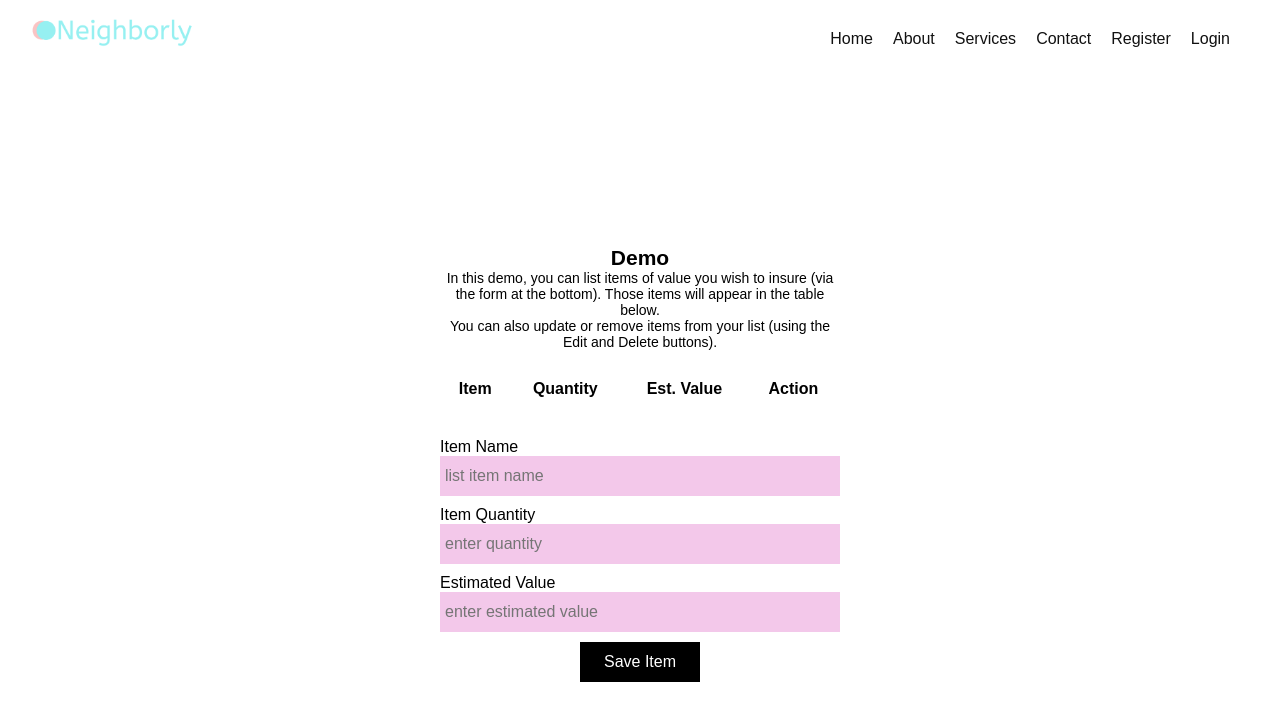
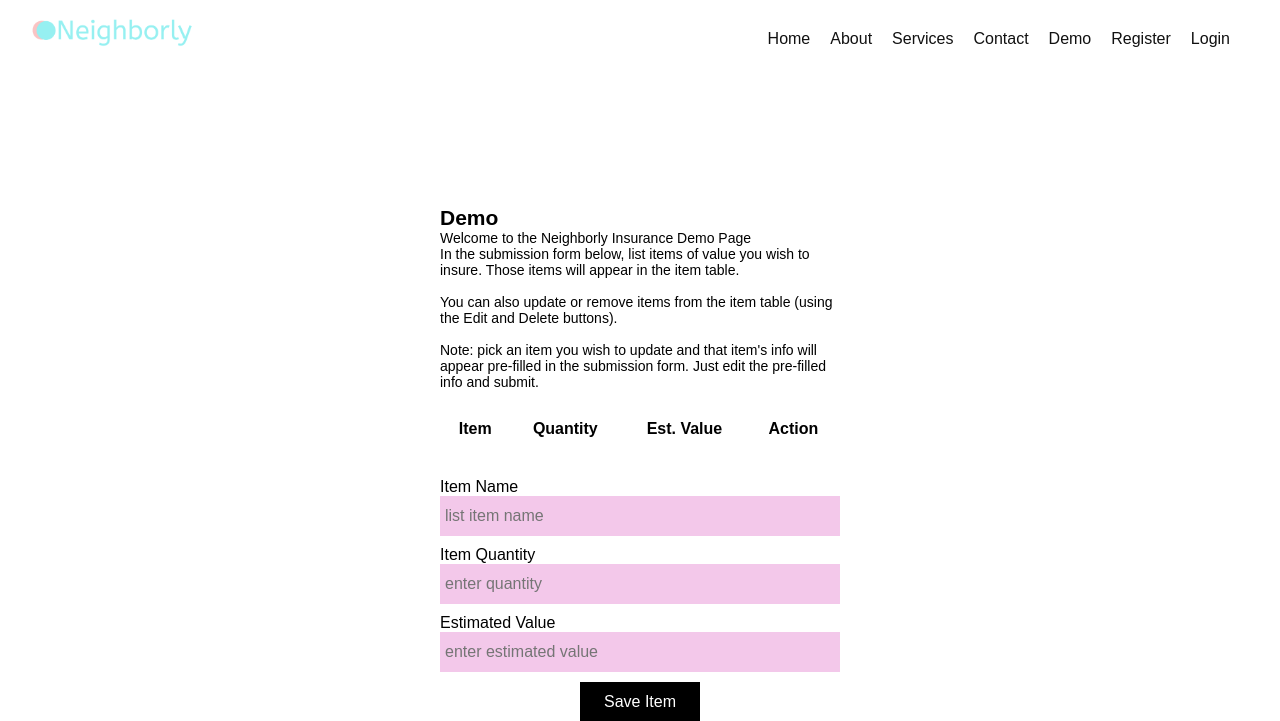
Before and after one commit to darrellgrant/rental-insurance-app, a PHP site: page /demo.php in a window 1280 px wide. Shown: the top 721 px of the page. Run offline with PHP 8.4, Linux system fonts and the light colour scheme; data that the repository does not hold is empty; some libraries are stand-ins or nearby versions; some web fonts are replaced.

Commit message:
cosmetic changes

```diff
--- a/demo.php
+++ b/demo.php
@@ -25,9 +25,12 @@ $result = $conn->query("SELECT * FROM items WHERE user_id=2");
     <div class="two-section-div">
         <div class="demo-label">
             <h2>Demo</h2>
-            <p>In this demo, you can list items of value you
-                wish to insure (via the form at the bottom). Those items will appear in the table below.</p>
-            <p>You can also update or remove items from your list (using the Edit and Delete buttons).  </p>
+            <p>Welcome to the Neighborly Insurance Demo Page</p>
+            <p>In the submission form below, list items of value you
+                wish to insure. Those items will appear in the item table.</p><br>
+            <p>You can also update or remove items from the item table (using the Edit and Delete buttons).  </p><br>
+            <p>Note: pick an item you wish to update and that item's info will appear pre-filled in the submission form.
+            Just edit the pre-filled info and submit. </p>
         </div>
 <section id="table-wrapper">
 <table class="my-table" id="table">
--- a/header.php
+++ b/header.php
@@ -37,6 +37,7 @@ session_start();
                             <li><a href="index.php#about" class="underline" >About</a></li>
                             <li><a href="index.php#services" class="underline">Services</a></li>
                             <li><a href="index.php#contact" class="underline">Contact</a></li>
+                            <li><a href="demo.php" class="underline">Demo</a></li>
 
                             <!--user is not logged in-->
                             <?php
--- a/style.css
+++ b/style.css
@@ -373,7 +373,11 @@ section.main-row {
 /*-------*/
 section#home {
   background-color: rgb(150, 240, 241);
-  background-image: url("images/room.jpg");
+  background-position: center center;
+  /* background-image: url("images/room.jpg"); */
+  background-repeat: no-repeat;
+  background-size: cover;
+  background-attachment: fixed;
 }
 
 section#about {
@@ -750,7 +754,7 @@ h1.neighborly {
   margin: auto;
   max-width: 400px;
   margin-bottom: 20px;
-  text-align: center;
+  text-align: left;
   font-size: 14px;
 }
 
@@ -814,6 +818,24 @@ td {
 @media (max-height: 740px) {
   img.stuff-img {
     width: 300px;
+  }
+}
+
+@media (min-width: 1025px) {
+  section#home {
+    background-image: url("images/room.jpg");
+  }
+}
+
+@media (min-width: 481px) and (max-width: 1024px) {
+  section#home {
+    background-image: url("images/room-tablet.jpg");
+  }
+}
+
+@media (max-width: 480px) {
+  section#home {
+    background-image: url("images/room-mobile.jpg");
   }
 }
 
```
Also changed, not shown: index.php (+6 -6 lines), images/neighborly_logo_1.png (added), images/room-mobile.jpg (added), images/room-tablet.jpg (added).
